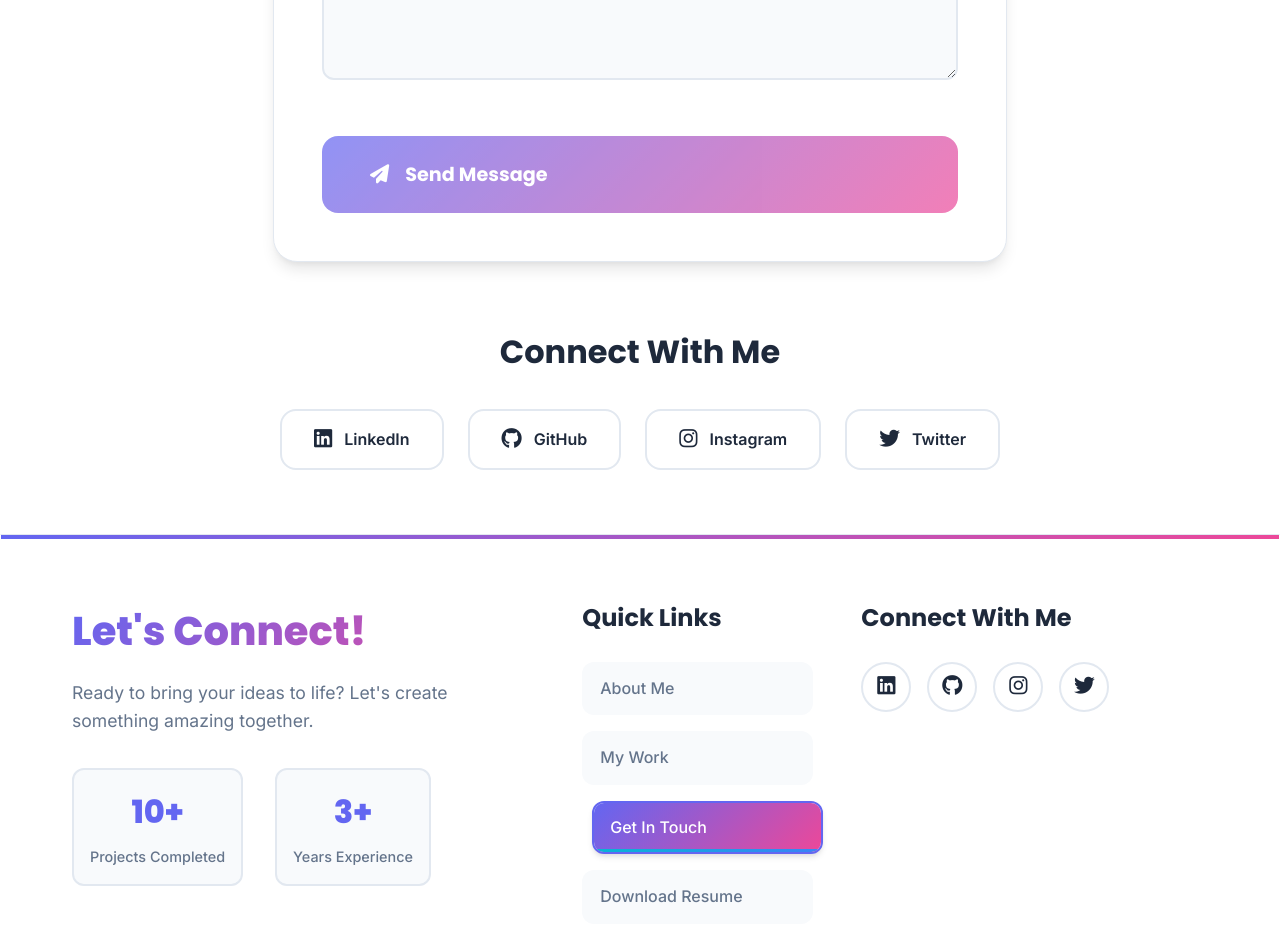
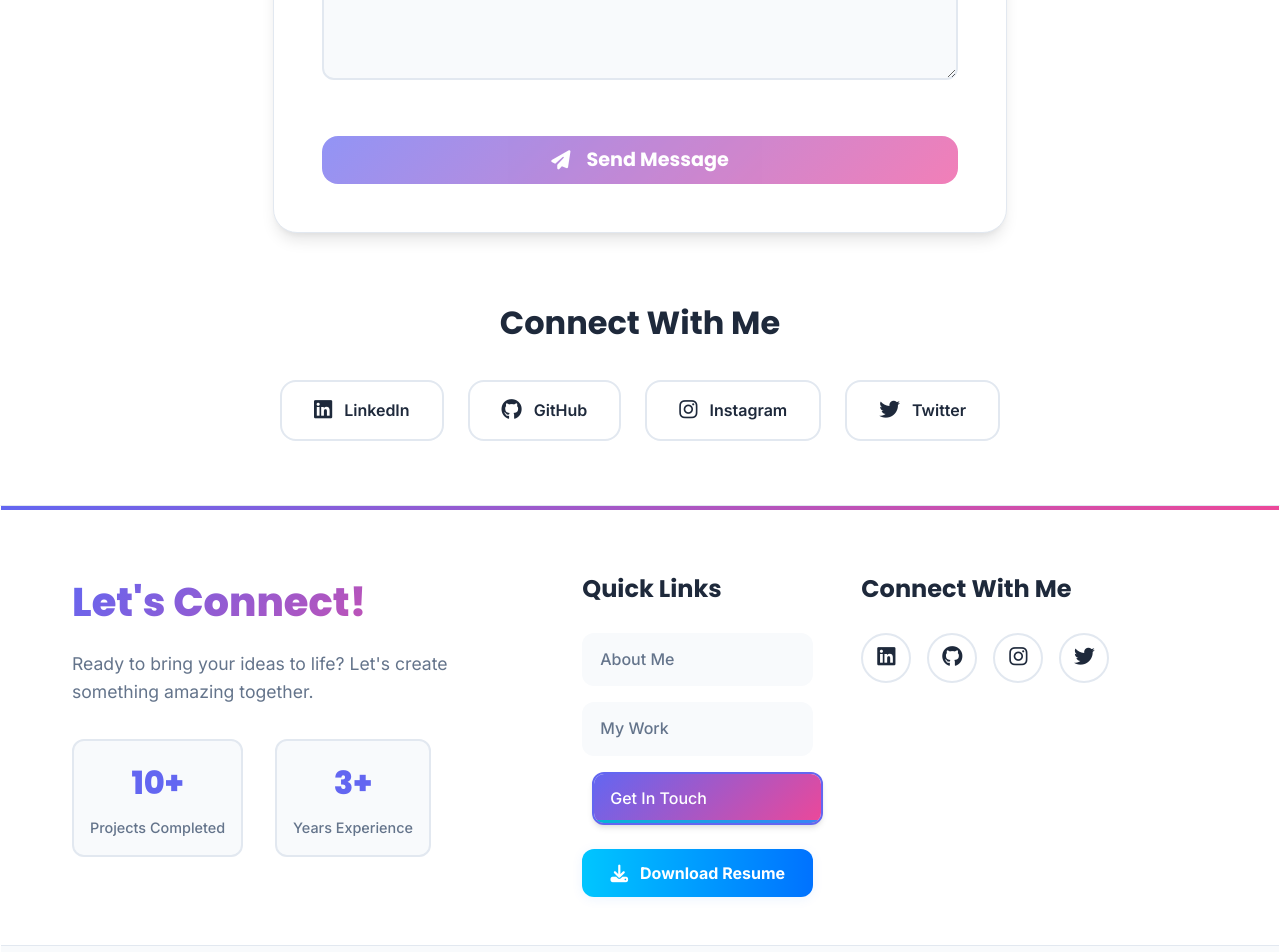
Before and after one commit to rohit-agarwal-ITT/My_Portfolio, an Angular app: page /contact in a window 1280 px wide. Shown: the part 1520-2472 px from the top of the page. Built offline with nearby package versions, Linux system fonts and the light colour scheme.

Commit message:
Updated download resume functionality

```diff
--- a/src/app/app.component.html
+++ b/src/app/app.component.html
@@ -118,7 +118,8 @@
           <a routerLink="/contact" routerLinkActive="router-link-active" class="footer-link" (click)="scrollToTop()">
             <span>Get In Touch</span>
           </a>
-          <a href="#" class="footer-link" (click)="scrollToTop()">
+          <a href="#" class="footer-link download-link" (click)="downloadResume($event)">
+            <i class="fas fa-download"></i>
             <span>Download Resume</span>
           </a>
         </div>
--- a/src/app/app.component.scss
+++ b/src/app/app.component.scss
@@ -707,3 +707,37 @@
               border-color var(--transition-normal),
               box-shadow var(--transition-normal);
 }
+
+.footer-link.download-link {
+  display: flex;
+  align-items: center;
+  justify-content: center;
+  gap: 0.75rem;
+  min-height: 48px;
+  padding: 0 1.5rem;
+  background: linear-gradient(90deg, #00c6ff, #0072ff);
+  color: #fff;
+  border: none;
+  box-shadow: 0 2px 12px rgba(0, 114, 255, 0.08);
+  font-weight: 700;
+  transition: transform 0.2s, box-shadow 0.2s, background 0.2s;
+  margin-top: 0.5rem;
+  position: relative;
+  overflow: hidden;
+}
+
+.footer-link.download-link i {
+  font-size: 1.1rem;
+}
+
+.footer-link.download-link:hover {
+  transform: translateY(-2px) scale(1.04);
+  background: linear-gradient(90deg, #0072ff, #00c6ff);
+  box-shadow: 0 4px 20px rgba(0, 114, 255, 0.15);
+  color: #fff;
+}
+
+.footer-link.download-link::before,
+.footer-link.download-link::after {
+  display: none !important;
+}
--- a/src/app/app.component.ts
+++ b/src/app/app.component.ts
@@ -117,4 +117,14 @@ export class AppComponent implements OnInit {
   prepareRoute(outlet: RouterOutlet) {
     return outlet && outlet.activatedRouteData && outlet.activatedRouteData['animation'];
   }
+
+  downloadResume(event: Event): void {
+    event.preventDefault();
+    const link = document.createElement('a');
+    link.href = 'assets/Rohit_Agarwal_ITT_Resume.pdf';
+    link.download = 'Rohit_Agarwal_Resume.pdf';
+    document.body.appendChild(link);
+    link.click();
+    document.body.removeChild(link);
+  }
 }
--- a/src/app/pages/contact.component.scss
+++ b/src/app/pages/contact.component.scss
@@ -296,11 +296,15 @@
 
 /* Submit Button */
 .submit-btn {
+  display: flex;
+  align-items: center;
+  justify-content: center;
+  min-height: 48px;
+  padding: 0 2rem;
   background: var(--gradient-primary);
   color: white;
   border: none;
   border-radius: var(--radius-xl);
-  padding: 1.5rem 3rem;
   font-size: 1.2rem;
   font-weight: 700;
   cursor: pointer;
@@ -329,9 +333,11 @@
 .btn-content {
   display: flex;
   align-items: center;
+  justify-content: center;
   gap: 1rem;
   position: relative;
   z-index: 2;
+  width: 100%;
 }
 
 .btn-progress {
```
